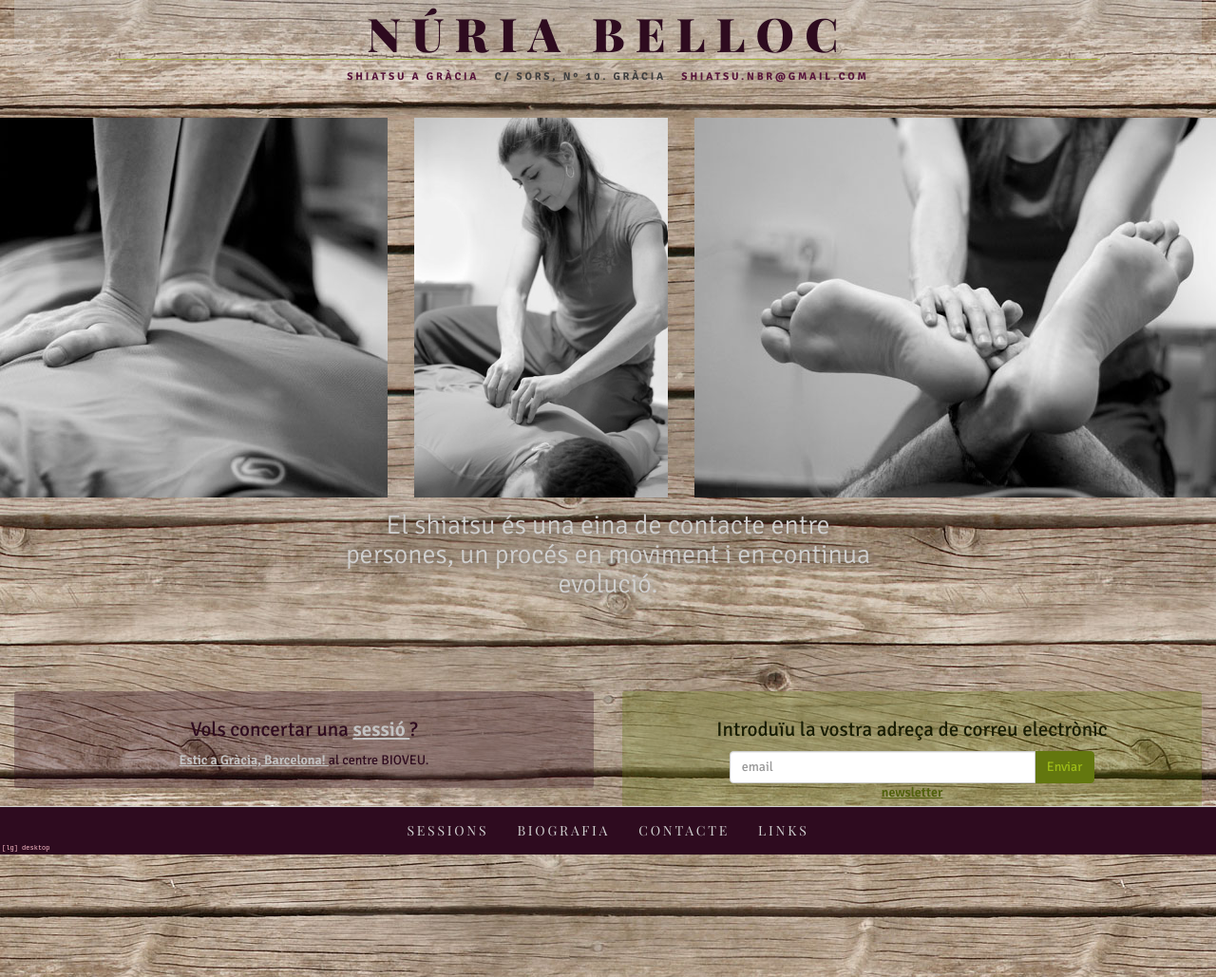
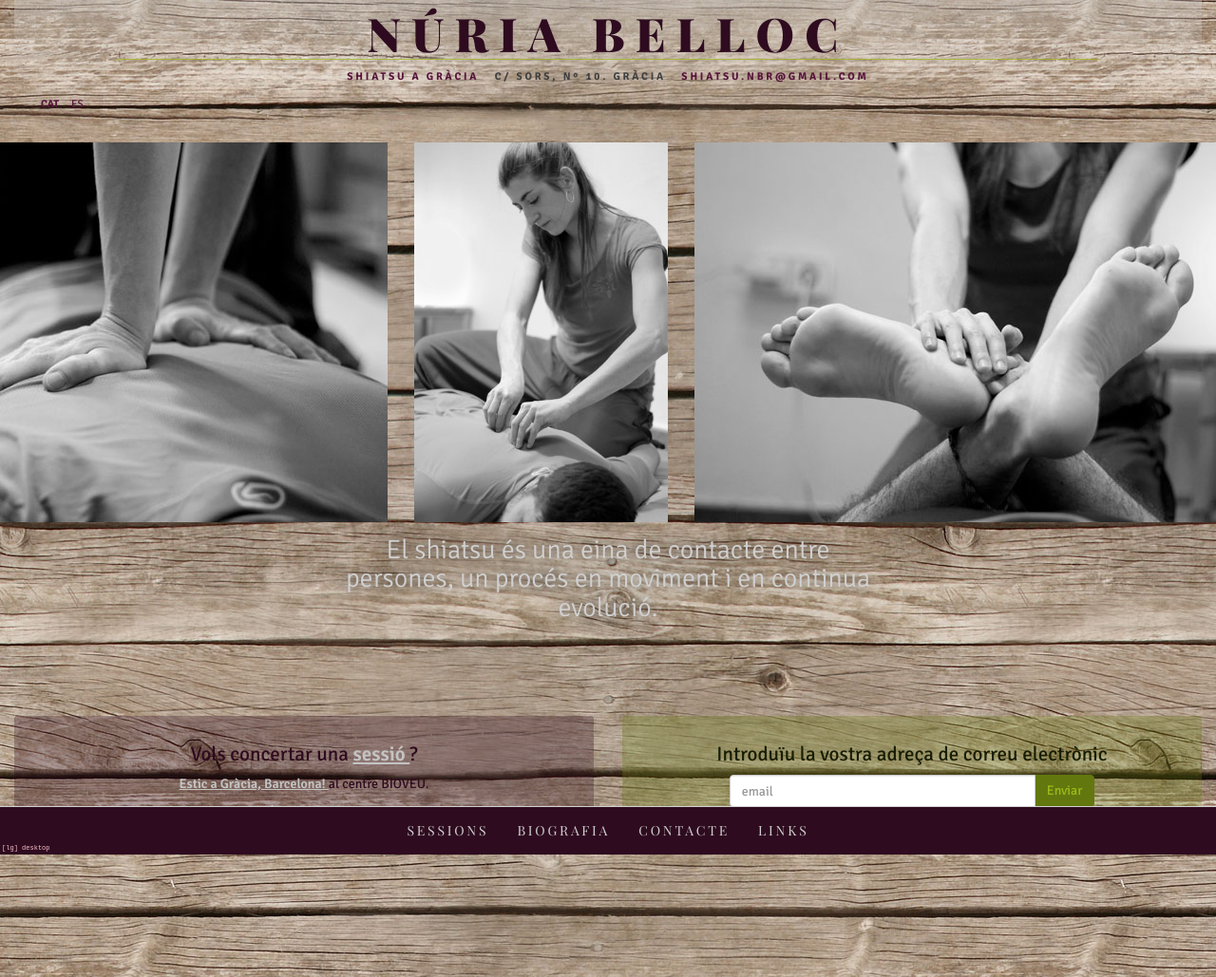
Before and after one commit to agustibr/shiatsu.nuriabelloc.com, a Jekyll site: the page built from cat/0-inici.html, in a window 1280 px wide. Shown: the whole page at 95% size. Built offline with Jekyll 4.4.1, drawn with Linux system fonts in a browser that asks for light colours; nearby versions of some CDN libraries; some web fonts are replaced.

Commit message:
wip f2.5

```diff
--- a/cat/0-inici.html
+++ b/cat/0-inici.html
@@ -6,6 +6,8 @@ description: "Sessions de Shiatsu a Gràcia, Barcelona. Fisioterapia, osteopatia
 permalink: /
 sibling: index
 ---
-
+<div class="lang-index">
+  {% include lang-switcher.html %}
+</div>
 {% include banner.html %}
 {% include callout.html %}
--- a/css/_sass/_lang-switcher.sass
+++ b/css/_sass/_lang-switcher.sass
@@ -5,7 +5,6 @@
 .cat:lang(cat)
   font-weight: bold
 .langs
-  background: rgba($highlight-color, .3)
   background: $bg url(../image/bg-paper.png)
   position: absolute
   top: 0
@@ -26,3 +25,14 @@
     a
       text-transform: uppercase
       font-size: .8rem
+.lang-index
+  .langs
+    background: transparent
+    position: relative
+    padding-left: 0
+    margin-left: -5px
+    list-style: none
+    li
+      display: inline-block
+      padding-right: 5px
+      padding-left: 5px
--- a/es/0-inicio.html
+++ b/es/0-inicio.html
@@ -6,6 +6,8 @@ description: "Sessiones de Shiatsu a Gràcia, Barcelona. Fisioterapia, osteopati
 permalink: es/
 sibling: index
 ---
-
+<div class="lang-index">
+  {% include lang-switcher.html %}
+</div>
 {% include banner.html %}
 {% include callout.html %}
```
